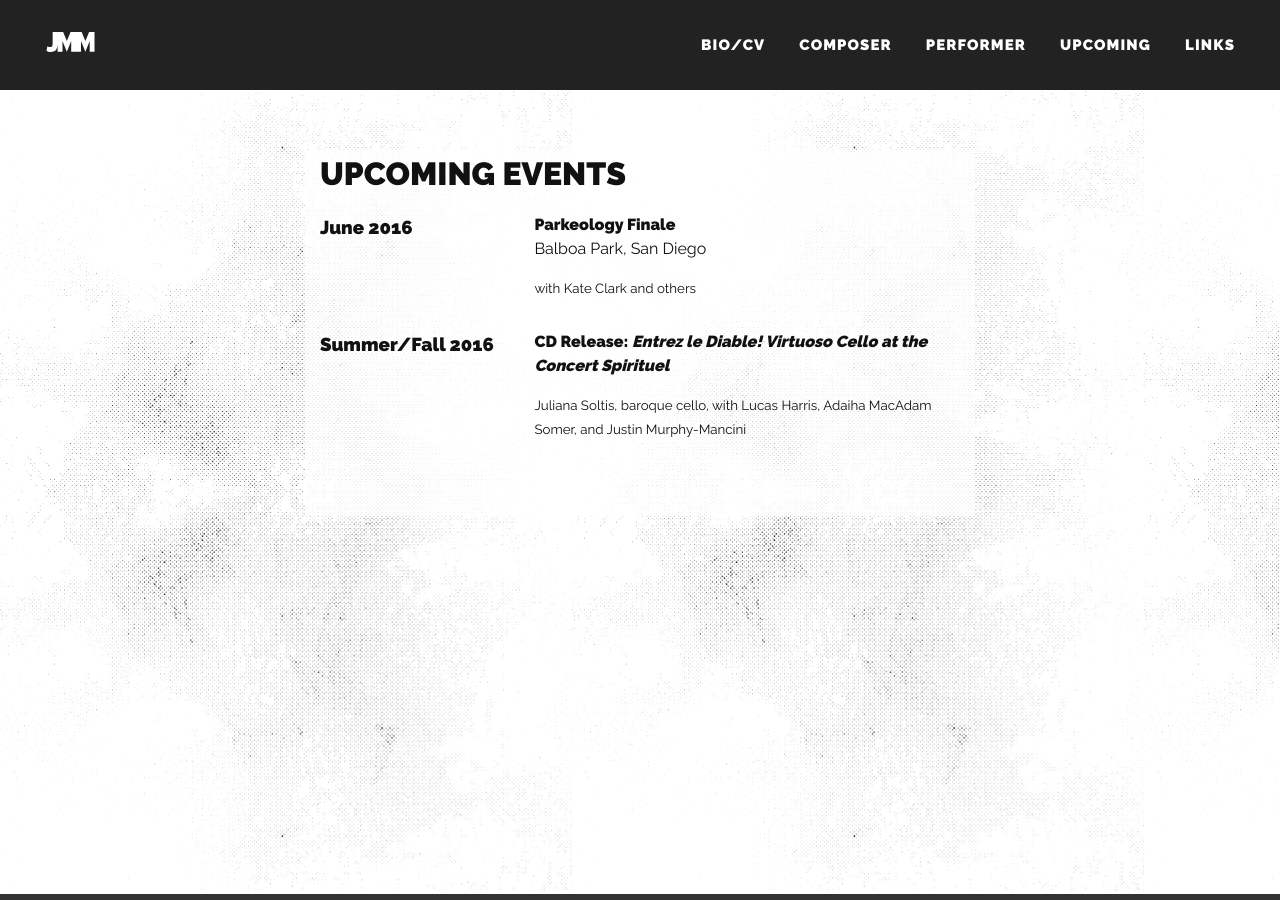
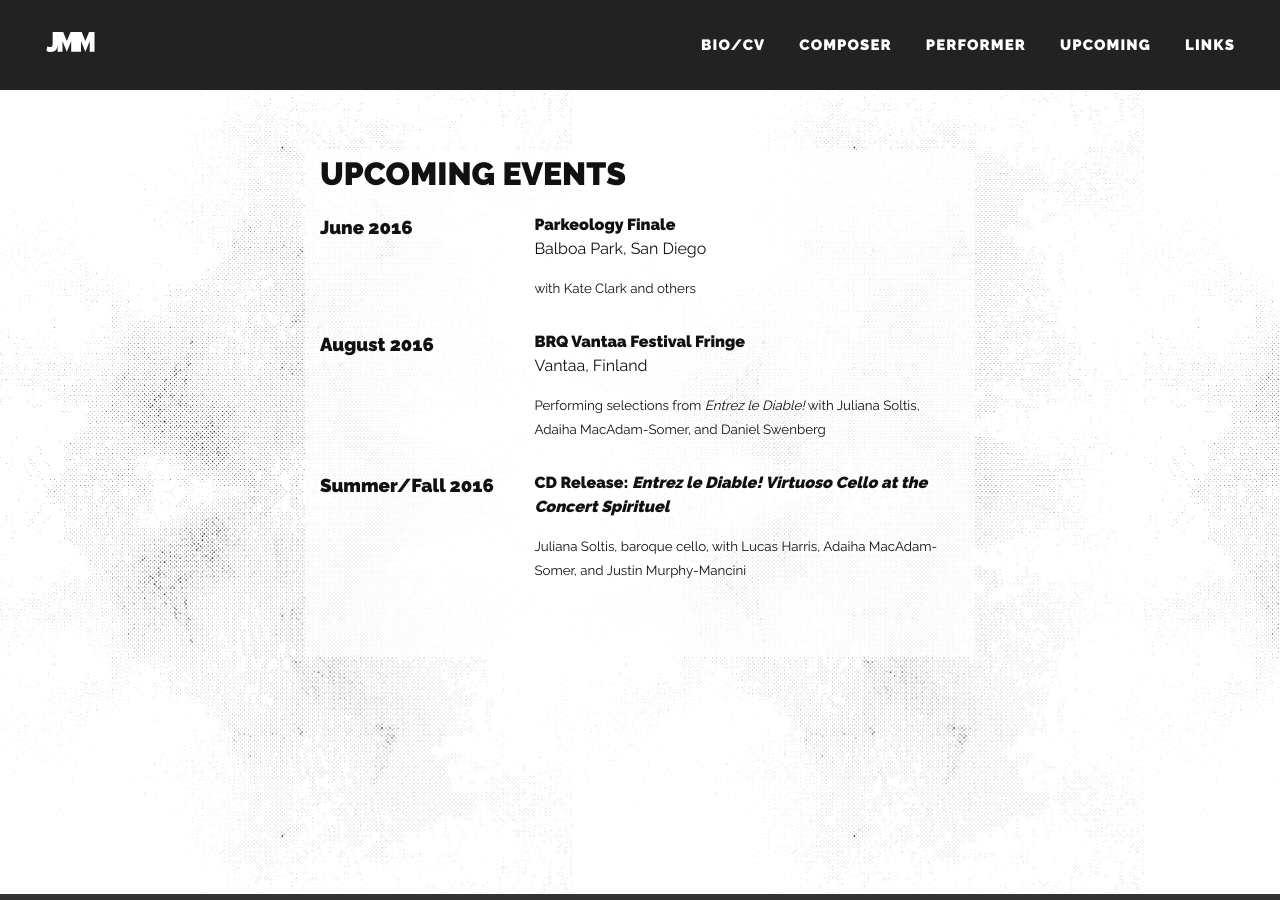
Before and after one commit to justinmurphymancini/justinmurphymancini.github.io, a Jekyll site: the page built from upcoming.html, in a window 1280 px wide. Built offline with Jekyll 4.4.1, drawn with Linux system fonts in a browser that asks for light colours; nearby versions of some CDN libraries.

Commit message:
Added Vantaa Festival info

```diff
--- a/_data/upcoming.yml
+++ b/_data/upcoming.yml
@@ -14,6 +14,11 @@
   description: "with Kate Clark and others"
   location: "Balboa Park, San Diego"
 
+- date: August 2016
+  title: "BRQ Vantaa Festival Fringe"
+  description: "Performing selections from <em>Entrez le Diable!</em> with Juliana Soltis, Adaiha MacAdam-Somer, and Daniel Swenberg"
+  location: "Vantaa, Finland"
+
 - date: Summer/Fall 2016
   title: "CD Release: <em>Entrez le Diable! Virtuoso Cello at the Concert Spirituel</em>"
-  description: "Juliana Soltis, baroque cello, with Lucas Harris, Adaiha MacAdam Somer, and Justin Murphy-Mancini"
+  description: "Juliana Soltis, baroque cello, with Lucas Harris, Adaiha MacAdam-Somer, and Justin Murphy-Mancini"
```
